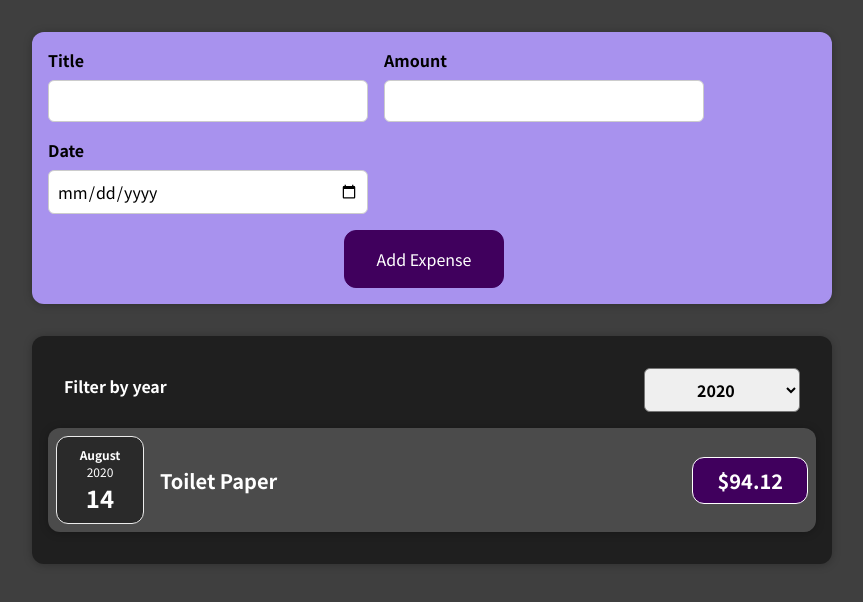
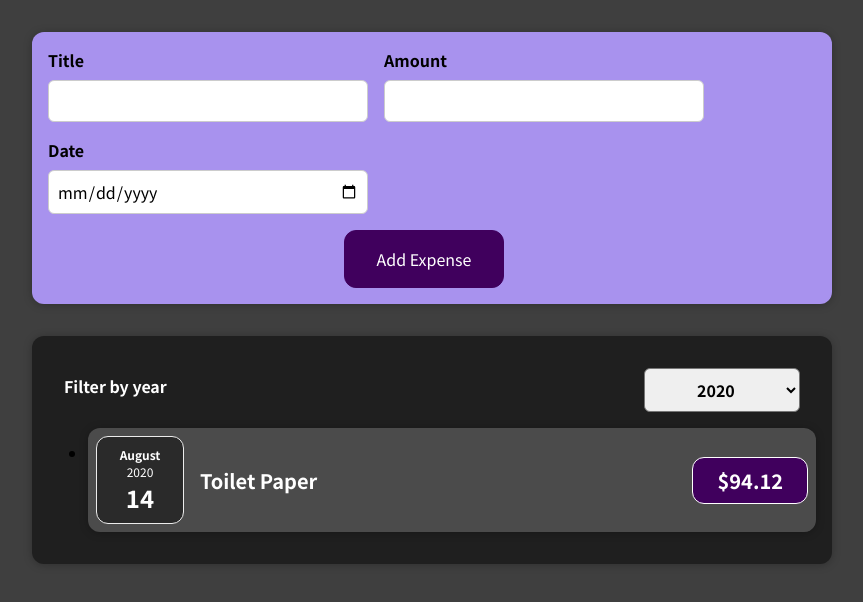
Before and after one commit to Jatin-Shihora/Expense-Tracker-web-app, a React (Create React App) app: page / in a window 1280 px wide. Shown: the top 602 px of the page, without its empty margins (208-1071 px from the left). Built offline with nearby package versions, Linux system fonts and the light colour scheme.

Commit message:
Added a conditional content when the expenses are empty

```diff
--- a/src/components/Expenses/ExpenseItem.js
+++ b/src/components/Expenses/ExpenseItem.js
@@ -7,15 +7,17 @@
 const ExpenseItem=(props)=> {
 
   return (
-    <Card className='expense-item'>
-      {/* or you can also write like <ExpenseDate /> since there are no content
+    <li>
+      <Card className="expense-item">
+        {/* or you can also write like <ExpenseDate /> since there are no content
       between the opening and closing tag */}
-      <ExpenseDate date={props.date}></ExpenseDate>
-      <div className='expense-item__description'>
-        <h2>{props.title}</h2>
-        <div className='expense-item__price'>${props.amount}</div>
-      </div>
-    </Card>
+        <ExpenseDate date={props.date}></ExpenseDate>
+        <div className="expense-item__description">
+          <h2>{props.title}</h2>
+          <div className="expense-item__price">${props.amount}</div>
+        </div>
+      </Card>
+    </li>
   );
 }
 
--- a/src/components/Expenses/Expenses.js
+++ b/src/components/Expenses/Expenses.js
@@ -1,9 +1,9 @@
 import React, { useState } from "react";
 
-import ExpenseItem from "./ExpenseItem";
 import Card from "../UI/Card";
 import "./Expenses.css";
 import ExpensesFilter from "./ExpensesFilter";
+import ExpensesList from "./ExpensesList";
 
 const Expenses = (props) => {
   const [filteredYear, setFilteredYear] = useState("2020");
@@ -23,26 +23,7 @@
           selected={filteredYear}
           onChangeFilter={filterChangeHandler}
         />
-        {
-          filteredExpenses.map((expense)=>(
-            <ExpenseItem
-            /*
-            react doesnt know how to differentiate between list elements .
-            so becuase of this whenever a new data in added t renders all the previous data also
-            which is bad for performanance and can also create some potential bugs
-            like lossing the prev states of statefull componenets.
-            */
-            /*
-            so to tackle with this we use KEY props which we can use in any components
-            also the key props should always get a unique id which is possible in almost in every case
-            */
-            key = {expense.id}
-            title={expense.title}
-            amount={expense.amount}
-            date={expense.date}
-            />
-          ))
-        }
+        <ExpensesList items = {filteredExpenses}/>
       </Card>
     </div>
   );
--- /dev/null
+++ b/src/components/Expenses/ExpensesList.css
@@ -0,0 +1,9 @@
+.expenses-list {
+  list-style: none;
+  padding: 0;
+}
+
+.expenses-list__fallback {
+  color: white;
+  text-align: center;
+}
--- /dev/null
+++ b/src/components/Expenses/ExpensesList.js
@@ -0,0 +1,35 @@
+import React from "react"
+
+import ExpenseItem from "./ExpenseItem";
+import "./ExpensesList";
+
+const ExpensesList=(props)=>{
+    if(props.items.length === 0){
+        return <h2 className='expenses-list__fallback'>Found no expenses.</h2>
+    }
+
+    return <ul className="expenses-list">
+        {props.items.map((expense) => (
+        <ExpenseItem
+          /*
+            react doesnt know how to differentiate between list elements .
+            so becuase of this whenever a new data in added t renders all the previous data also
+            which is bad for performanance and can also create some potential bugs
+            like lossing the prev states of statefull componenets.
+            */
+          /*
+            so to tackle with this we use KEY props which we can use in any components
+            also the key props should always get a unique id which is possible in almost in every case
+            */
+          key={expense.id}
+          title={expense.title}
+          amount={expense.amount}
+          date={expense.date}
+        />
+      ))
+      }
+    </ul>
+
+}
+
+export default ExpensesList;
```
